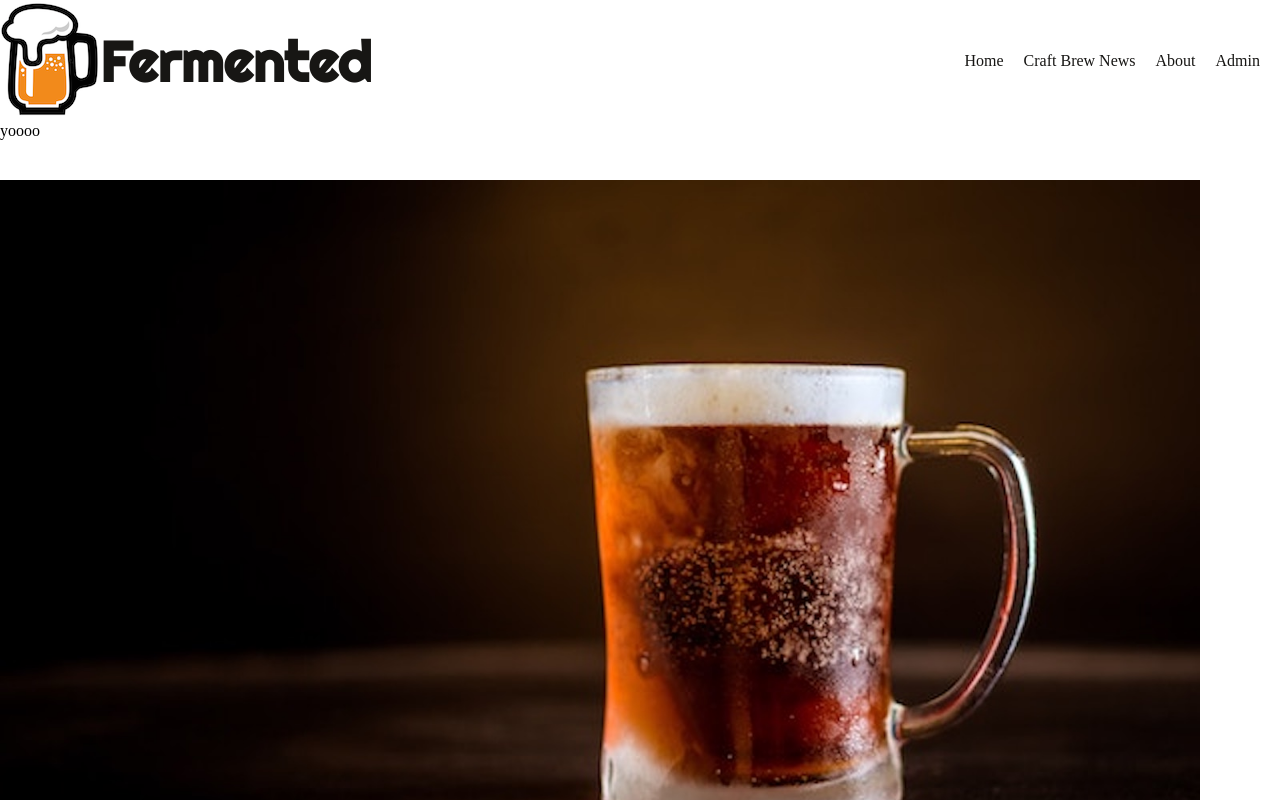
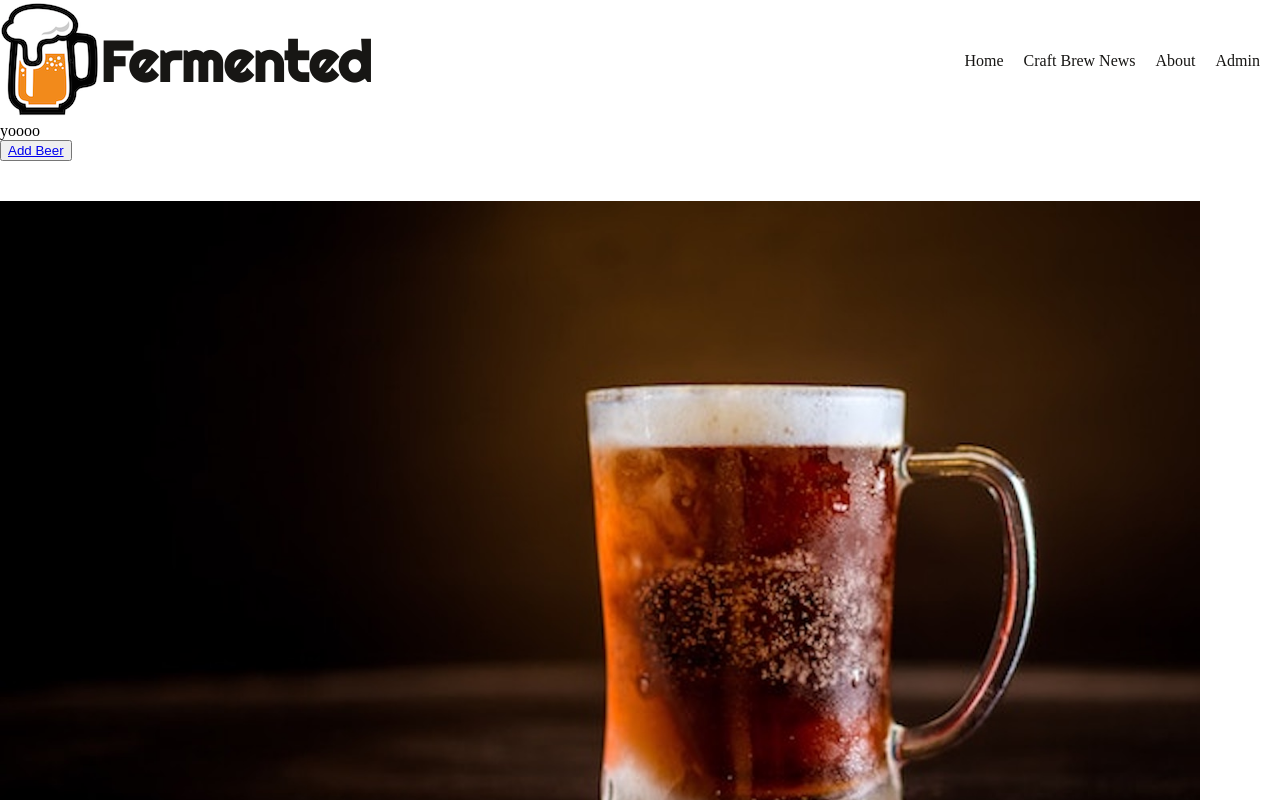
Before and after one commit to jessicaleighschmitz/react-taproom, a React app: page /#/admin in a window 1280 px wide. Shown: the top 800 px of the page. Built offline with nearby package versions, Linux system fonts and the light colour scheme.

Commit message:
add a link in admin for the add beer form

```diff
--- a/src/components/Admin.jsx
+++ b/src/components/Admin.jsx
@@ -1,11 +1,13 @@
 import React from 'react';
 import PropTypes from 'prop-types';
 import BeerList from './BeerList';
+import { Link } from 'react-router-dom';
 
 function Admin (props){
   return(
     <div>
       <div>yoooo</div>
+      <button type="button"><Link to="/AddBeerForm">Add Beer</Link></button>
       <BeerList
         beerList={props.beerList}
         currentRouterPath={props.currentRouterPath} />
```
